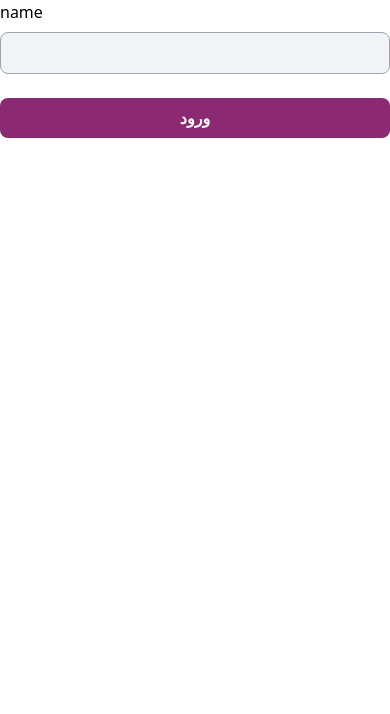
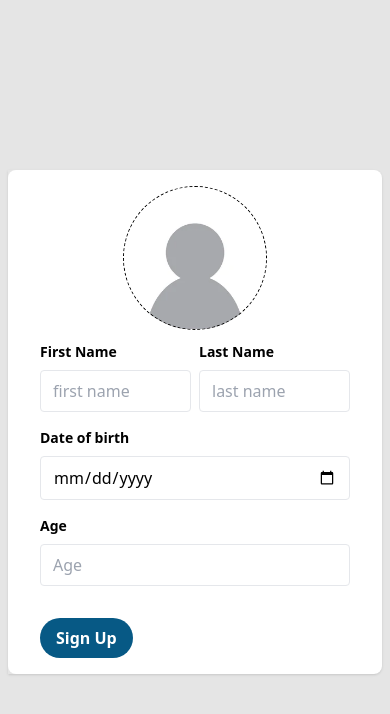
Before and after one commit to izanloo/RegistrationForm-react, a React (Create React App) app: page / in a window 390 px wide. Shown: the top 714 px of the page. Built offline with nearby package versions, Linux system fonts and the light colour scheme.

Commit message:
feat:add inputs and responsive page use tailwind

```diff
--- a/src/App.js
+++ b/src/App.js
@@ -3,7 +3,11 @@ import Register from './page/Register';
 
 function App() {
   return (
-    <Register/>
+    <>
+      <div className='flex justify-center bg-[#e5e5e5] '>
+        <Register />
+      </div>
+    </>
   );
 }
 
--- a/src/page/Register.jsx
+++ b/src/page/Register.jsx
@@ -1,6 +1,9 @@
 import { useForm } from "react-hook-form";
 import { ErrorMessage } from "@hookform/error-message";
 import { BiErrorCircle } from "react-icons/bi";
+import imgRegister from '../assest/images/img-page-resister.webp'
+import imgDefault from '../assest/images/profile-gray.webp'
+
 
 export default function Register() {
     // useform for get value inputs and handle error validation
@@ -10,16 +13,45 @@ export default function Register() {
         console.log(data)
     }
     return (
-        <form onSubmit={handleSubmit(onSubmit)}>
-            <label className="block mb-2" htmlFor="username">name</label>
-            <input className='w-full p-2  border border-gray-400 rounded-lg bg-gray-100'
-                {...register("username", {
-                    required: "نام کابری را وارد کنید"
-                })}
-            />
-            <ErrorMessage errors={errors} name="username" render={({ message }) => <p className="text-red-700 pt-2 flex items-center"><BiErrorCircle />{message}</p>} />
-            <input type="submit" className="w-full text-white bg-[#8c2973] font-bold py-2 px-4 my-6 rounded-lg" value="ورود" />
+        <div className="md:w-full  h-[100vh] px-2 sm:px-20 md:px-10 px-lg-20 lg:max-w-[70%] flex items-center">
+            <div className="md:grid md:grid-cols-2 bg-white border-black border-1 rounded-lg">
+                <div className="hidden md:flex items-center">
+                    <img src={imgRegister} alt="img register" />
+                </div>
+                <div className="w-full rounded-tr-lg rounded-br-lg shadow">
+                    <div className="py-4 px-8 ">
+                        <div className="flex justify-center mb-3">
+                            <label for="file" className="block w-36 h-36 border border-black bg-cover border-dashed rounded-full text-center " style={{ backgroundImage: `url(${imgDefault})` }}>
+                            </label>
+                            <input type="file" id="file" className="hidden" name="thumbnail" />
+                            <ErrorMessage errors={errors} name="thumbnail" render={({ message }) => <p className="text-red-700 pt-2 flex items-center"><BiErrorCircle />{message}</p>} />
+                        </div>
+                        <div className="flex mb-4">
+                            <div className="w-1/2 mr-1">
+                                <label className="block text-grey-darker text-sm font-bold mb-2" htmlFor="first_name">First Name</label>
+                                <input className="appearance-none border rounded w-full py-2 px-3 text-grey-darker" id="first_name" type="text" placeholder="first name" />
+                            </div>
+                            <div className="w-1/2 ml-1">
+                                <label className="block text-grey-darker text-sm font-bold mb-2" htmlFor="last_name">Last Name</label>
+                                <input className="appearance-none border rounded w-full py-2 px-3 text-grey-darker" id="last_name" type="text" placeholder="last name" />
+                            </div>
+                        </div>
+                        <div className="mb-4">
+                            <label className="block text-grey-darker text-sm font-bold mb-2" htmlFor="email">Date of birth</label>
+                            <input className="appearance-none border rounded w-full py-2 px-3 text-grey-darker" id="email" type="date" />
+                        </div>
+                        <div className="mb-4">
+                            <label className="block text-grey-darker text-sm font-bold mb-2" htmlFor="Age">Age</label>
+                            <input className="appearance-none border rounded w-full py-2 px-3 text-grey-darker" id="Age" type="number" placeholder="Age" />
+                        </div>
+                        <div className="flex items-center justify-between mt-8">
+                            <input type="submit" className="bg-sky-800 hover:bg-blue-dark text-white font-bold py-2 px-4 rounded-full" value='Sign Up' />
+                        </div>
+                    </div>
 
-        </form>
+                </div>
+
+            </div>
+        </div>
     )
 }
```
Also changed, not shown: src/assest/images/img-page-resister.webp (added), src/assest/images/profile-gray.webp (added).
